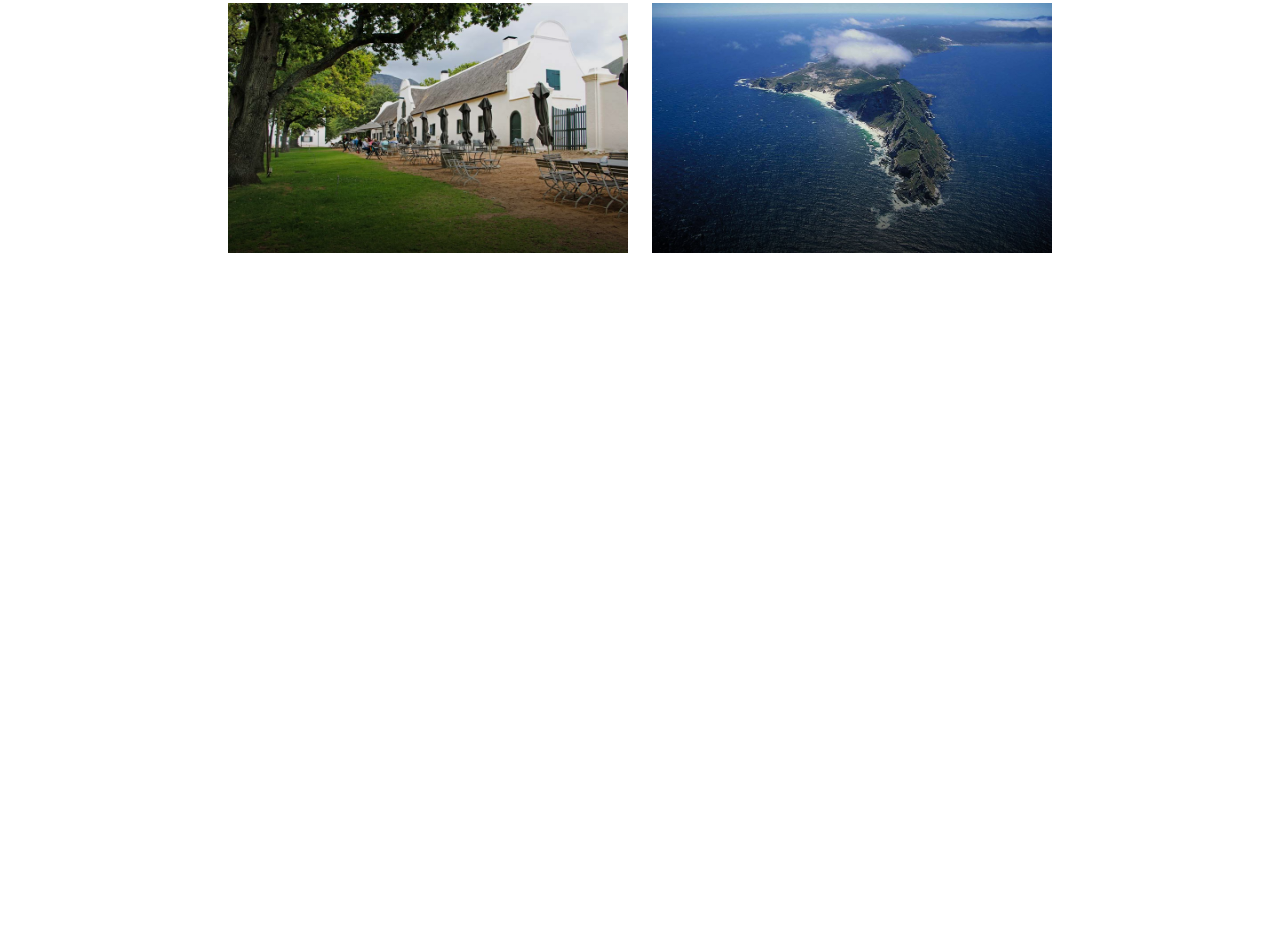
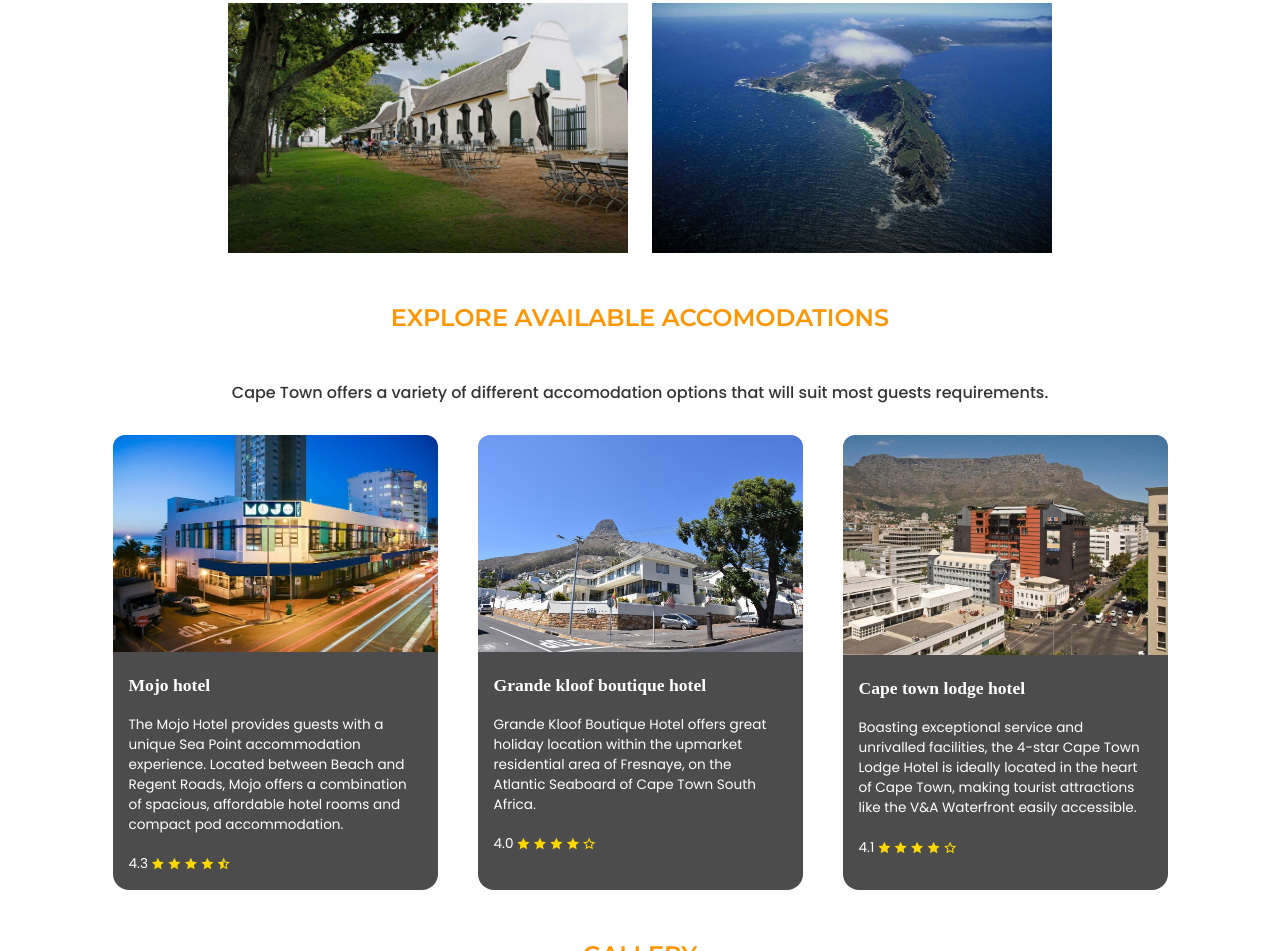
Before and after one commit to SMosikare/capetown-landing-page, a plain HTML site: page index.html in a window 1280 px wide. Shown: the part 1849-2800 px from the top of the page. Before the commit the page ends 2152 px from the top, so only its background shows below. Drawn offline with nearby package versions, Linux system fonts and the light colour scheme.

Commit message:
Add accommodations and gallery section

```diff
--- a/index.html
+++ b/index.html
@@ -194,6 +194,132 @@
           </li>
         </ul>
       </section>
+
+      <section class="accomodation section" id="accomodation">
+        <h2 class="section-title">Explore available accomodations</h2>
+
+        <div class="accomodation-container">
+          <p class="accomodation-description">
+            Cape Town offers a variety of different accomodation options that
+            will suit most guests requirements.
+          </p>
+
+          <div class="card-container">
+            <div class="card">
+              <a
+                href="https://www.themojohotel.com/"
+                class="card-link"
+                target="_blank"
+              >
+                <img src="../images/hotel-1.jpg" class="card-img" alt="" />
+
+                <div class="card-content">
+                  <h3 class="card-title">Mojo hotel</h3>
+                  <p class="card-description">
+                    The Mojo Hotel provides guests with a unique Sea Point
+                    accommodation experience. Located between Beach and Regent
+                    Roads, Mojo offers a combination of spacious, affordable
+                    hotel rooms and compact pod accommodation.
+                  </p>
+                  <div class="card-icon">
+                    <span>4.3</span>
+                    <i class="ri-star-fill"></i>
+                    <i class="ri-star-fill"></i>
+                    <i class="ri-star-fill"></i>
+                    <i class="ri-star-fill"></i>
+                    <i class="ri-star-half-line"></i>
+                  </div>
+                </div>
+              </a>
+            </div>
+
+            <div class="card">
+              <a
+                href="https://www.grandekloof.co.za/"
+                class="card-link"
+                target="_blank"
+              >
+                <img src="../images/hotel-2.jpg" class="card-img" alt="" />
+
+                <div class="card-content">
+                  <h3 class="card-title">Grande kloof boutique hotel</h3>
+                  <p class="card-description">
+                    Grande Kloof Boutique Hotel offers great holiday location
+                    within the upmarket residential area of Fresnaye, on the
+                    Atlantic Seaboard of Cape Town South Africa.
+                  </p>
+                  <div class="card-icon">
+                    <span>4.0</span>
+                    <i class="ri-star-fill"></i>
+                    <i class="ri-star-fill"></i>
+                    <i class="ri-star-fill"></i>
+                    <i class="ri-star-fill"></i>
+                    <i class="ri-star-line"></i>
+                  </div>
+                </div>
+              </a>
+            </div>
+
+            <div class="card">
+              <a
+                href="https://capetownlodge.co.za/"
+                class="card-link"
+                target="_blank"
+              >
+                <img src="../images/hotel-3.jpg" class="card-img" alt="" />
+
+                <div class="card-content">
+                  <h3 class="card-title">Cape town lodge hotel</h3>
+                  <p class="card-description">
+                    Boasting exceptional service and unrivalled facilities, the
+                    4-star Cape Town Lodge Hotel is ideally located in the heart
+                    of Cape Town, making tourist attractions like the V&A
+                    Waterfront easily accessible.
+                  </p>
+                  <div class="card-icon">
+                    <span>4.1</span>
+                    <i class="ri-star-fill"></i>
+                    <i class="ri-star-fill"></i>
+                    <i class="ri-star-fill"></i>
+                    <i class="ri-star-fill"></i>
+                    <i class="ri-star-line"></i>
+                  </div>
+                </div>
+              </a>
+            </div>
+          </div>
+        </div>
+      </section>
+
+      <section class="gallery section" id="gallery">
+        <h3 class="section-title">Gallery</h3>
+
+        <ul class="gallery-container">
+          <li class="gallery-item">
+            <img src="../images/image1.jpg" class="gallery-img" alt="" />
+          </li>
+
+          <li class="gallery-item">
+            <img src="../images/image2.jpg" class="gallery-img" alt="" />
+          </li>
+
+          <li class="gallery-item">
+            <img src="../images/image3.jpg" class="gallery-img" alt="" />
+          </li>
+
+          <li class="gallery-item">
+            <img src="../images/image4.jpg" class="gallery-img" alt="" />
+          </li>
+
+          <li class="gallery-item">
+            <img src="../images/image5.jpg" class="gallery-img" alt="" />
+          </li>
+
+          <li class="gallery-item">
+            <img src="../images/image6.jpg" class="gallery-img" alt="" />
+          </li>
+        </ul>
+      </section>
     </main>
     <script src="src/script.js"></script>
   </body>
--- a/src/style.css
+++ b/src/style.css
@@ -117,7 +117,7 @@ a {
     height: auto !important;
   }
 
-  .nav-list {
+  .nav-links {
     display: flex;
     justify-content: center;
     align-items: center;
@@ -290,14 +290,83 @@ a {
   opacity: 1;
 }
 
+.accomodation-description {
+  color: var(--dark-color);
+  font-weight: var(--medium-weight);
+  text-align: center;
+  margin-bottom: 30px;
+}
+
+.card-container {
+  display: flex;
+  justify-content: center;
+  flex-wrap: wrap;
+  gap: 2.5rem;
+}
+
+.card {
+  background-color: rgba(0, 0, 0, 0.7);
+  width: 325px;
+  border-radius: 16px;
+  border: none;
+  transition: transform 0.4s ease-in-out;
+}
+
+.card:hover {
+  transform: translateY(-20px);
+}
+
+.card-img {
+  width: 100%;
+  border-radius: 12px 12px 0 0;
+}
+
+.card-content {
+  font-size: 0.85rem;
+  padding: 1rem;
+  font-family: var(--body-font-family);
+}
+
+.card-title {
+  font-family: var(--card-header-font-family);
+  font-size: 1.1rem;
+}
+
+.card-description {
+  margin-block: 1.2rem;
+}
+
+.card-icon i {
+  color: gold;
+  font-size: 0.8rem;
+}
+
+.gallery-container {
+  display: grid;
+  grid-template-columns: repeat(3, 1fr);
+  column-gap: 1.5rem;
+  place-content: center;
+}
+
+.gallery-img {
+  width: 100%;
+  height: 300px;
+  border-radius: 6px;
+  margin: 10px;
+  object-fit: cover;
+  cursor: pointer;
+}
+
 @media (max-width: 900px) {
-  .attraction-container {
+  .attraction-container,
+  .gallery-container {
     grid-template-columns: 400px;
   }
 }
 
 @media (min-width: 901px) and (max-width: 1400px) {
-  .attraction-container {
+  .attraction-container,
+  .gallery-container {
     grid-template-columns: repeat(2, 400px);
   }
 }
```
